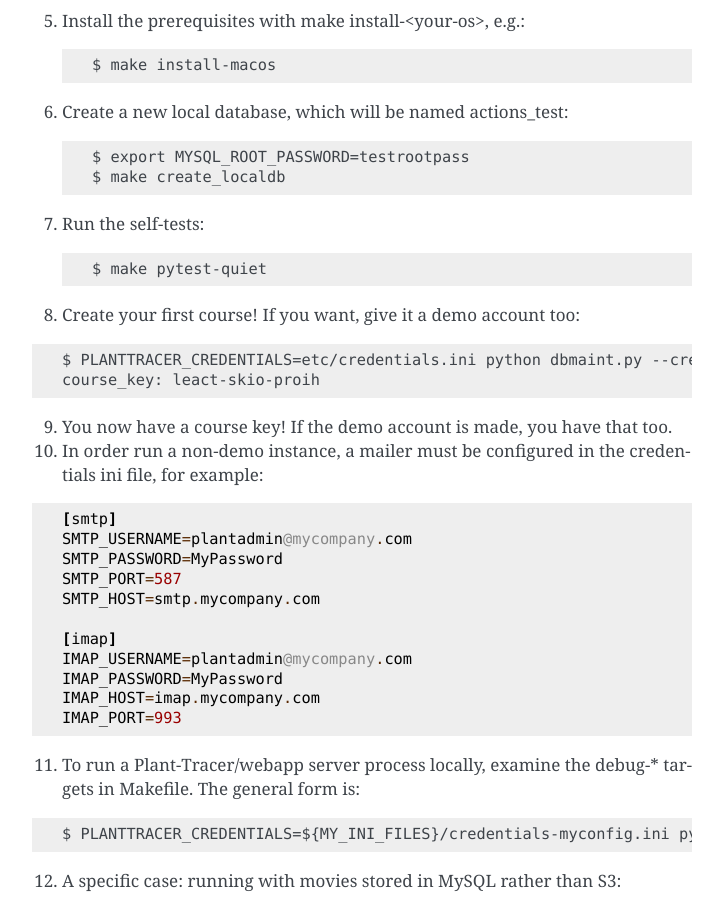
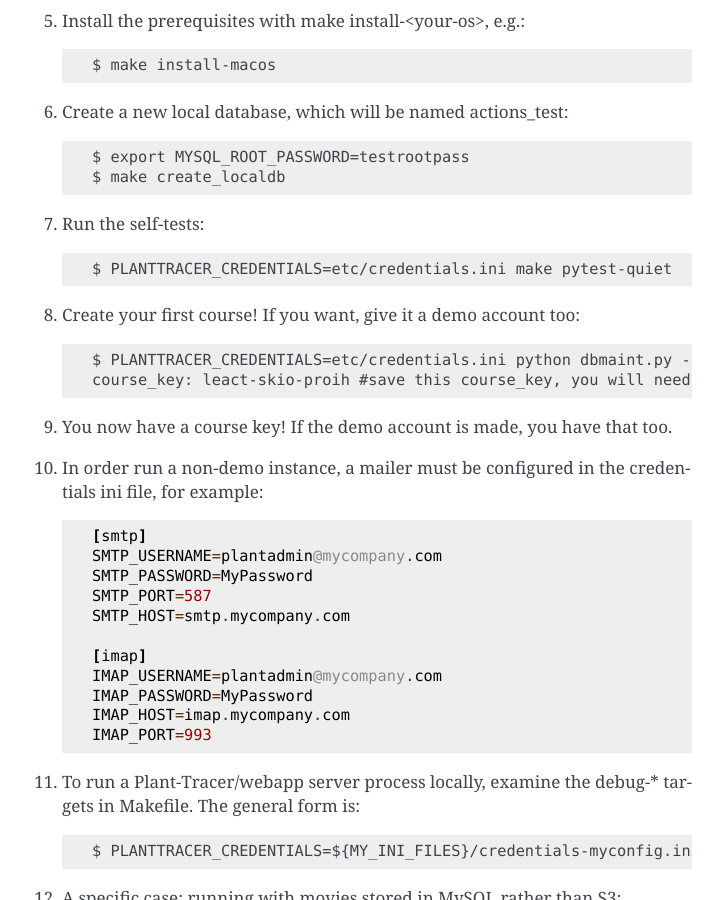
Before and after one commit to Plant-Tracer/webapp, a Sphinx documentation site: the page built from docs/DeveloperSetup.rst, in a window 1280 px wide and 900 px high, scrolled down 751 px. Shown: the whole window, without its empty margins (388-1111 px from the left). Built offline with Sphinx 7.4.7, drawn with Linux system fonts in a browser that asks for light colours.

```diff
--- a/docs/DeveloperSetup.rst
+++ b/docs/DeveloperSetup.rst
@@ -13,47 +13,47 @@ Requirements and Preparation
 Setup Steps
 -----------
 
-1. Clone the Plant Tracer webapp into a directory that will be the local repository, for example::
+#. Clone the Plant Tracer webapp into a directory that will be the local repository, for example::
 
     $ git clone --recurse-submodules https://github.com/Plant-Tracer/webapp.git webapp
 
-2. Change to the local repository directory::
+#. Change to the local repository directory::
 
     $ cd webapp
 
-3. Make a Python Virtual Environment (venv)::
+#. Make a Python Virtual Environment (venv)::
 
     $ make venv
 
-4. Activate the venv::
+#. Activate the venv::
 
    $ . venv/bin/activate
 
-5. Install the prerequisites with make install-<your-os>, e.g.::
+#. Install the prerequisites with make install-<your-os>, e.g.::
 
     $ make install-macos
 
-6. Create a new local database, which will be named actions_test::
+#. Create a new local database, which will be named actions_test::
 
    $ export MYSQL_ROOT_PASSWORD=testrootpass
    $ make create_localdb
 
-7. Run the self-tests::
+#. Run the self-tests::
 
-   $ make pytest-quiet
+   $ PLANTTRACER_CREDENTIALS=etc/credentials.ini make pytest-quiet
 
-8. Create your first course! If you want, give it a demo account too::
+#. Create your first course! If you want, give it a demo account too:
 
-.. code-block::
+   .. code-block::
 
-   $ PLANTTRACER_CREDENTIALS=etc/credentials.ini python dbmaint.py --create_course "My Course Name" --admin_email your_admin_email@company.com --admin_name "Your Name" [--demo_email your_demo_email@company.com]
-   course_key: leact-skio-proih
+    $ PLANTTRACER_CREDENTIALS=etc/credentials.ini python dbmaint.py --create_course "My Course Name" --admin_email your_admin_email@company.com --admin_name "Your Name" [--demo_email your_demo_email@company.com]
+    course_key: leact-skio-proih #save this course_key, you will need it later!
 
-9. You now have a course key! If the demo account is made, you have that too.
+#. You now have a course key! If the demo account is made, you have that too.
 
-10. In order run a non-demo instance, a mailer must be configured in the credentials ini file, for example:
+#. In order run a non-demo instance, a mailer must be configured in the credentials ini file, for example:
 
-.. code-block::
+   .. code-block::
 
     [smtp]
     SMTP_USERNAME=plantadmin@mycompany.com
@@ -67,20 +67,20 @@ Setup Steps
     IMAP_HOST=imap.mycompany.com
     IMAP_PORT=993
 
-11. To run a Plant-Tracer/webapp server process locally, examine the debug-* targets in Makefile. The general form is::
+#. To run a Plant-Tracer/webapp server process locally, examine the debug-* targets in Makefile. The general form is:
 
-.. code-block::
+   .. code-block::
 
     $ PLANTTRACER_CREDENTIALS=${MY_INI_FILES}/credentials-myconfig.ini python bottle_app.py [arguments]
 
-12. A specific case: running with movies stored in MySQL rather than S3::
+#. A specific case: running with movies stored in MySQL rather than S3:
 
-.. code-block::
+   .. code-block::
 
     $ PLANTTRACER_CREDENTIALS=${MY_INI_FILES}/credentials-myconfig.ini python bottle_app.py --storelocal
 
-13. Another case: running in demo mode, with movies stored in MySQL rather than S3::
+#. Another case: running in demo mode, with movies stored in MySQL rather than S3:
 
-.. code-block::
+   .. code-block::
 
     $ PLANTTRACER_CREDENTIALS=${MY_INI_FILES}/credentials-myconfig.ini PLANTTRACER_DEMO_MODE_AVAILABLE=1 python bottle_app.py --storelocal
```
Also changed, not shown: docs/Installation.rst (+18 -16 lines), 1 other file.
